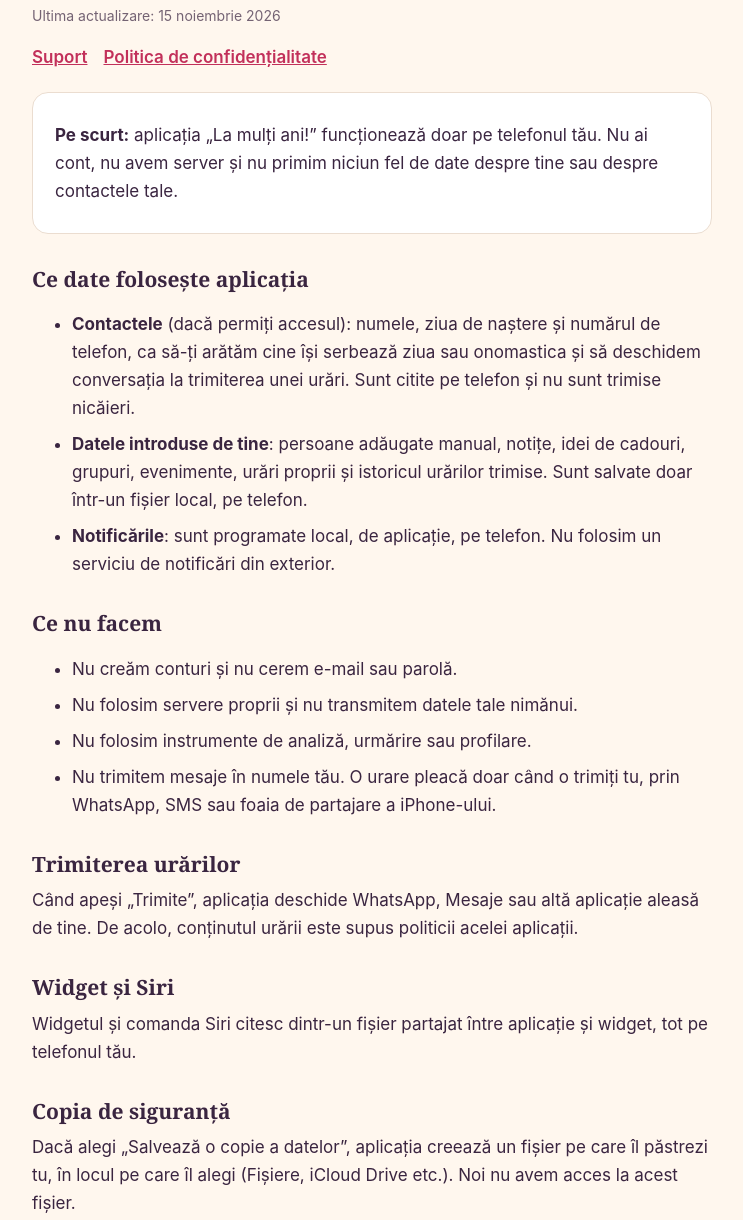
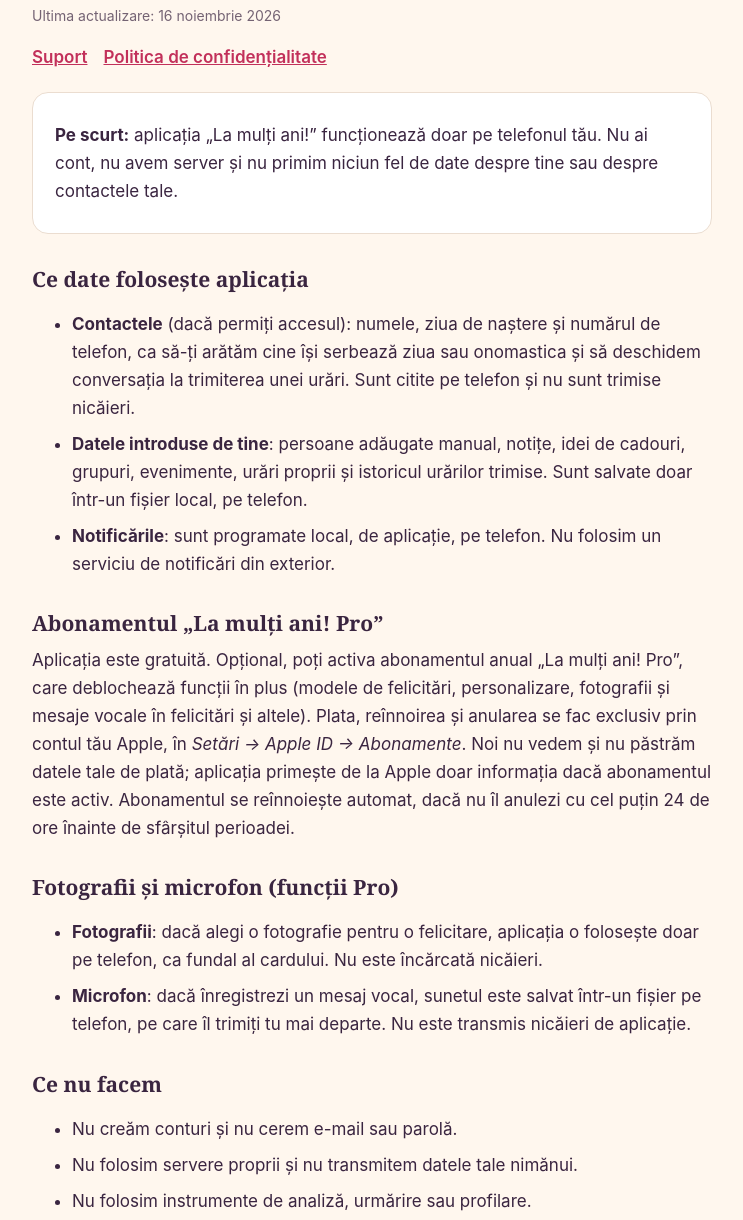
Before and after one commit to garconai93/lamultiani, a plain HTML site: page privacy.html in a window 1280 px wide. Shown: the part 74-1294 px from the top of the page, without its empty margins (268-1011 px from the left). Drawn offline with Linux system fonts and the light colour scheme.

Commit message:
Pagini: abonamentul Pro, fotografii și microfon
Co-Authored-By: Claude Sonnet 5.5 <noreply@anthropic.com>
Claude-Session: https://claude.ai/code/session_012Ypcx1z1NVf9b1koShhuq6

```diff
--- a/privacy.html
+++ b/privacy.html
@@ -9,7 +9,7 @@
 <body>
 <main>
 <h1>Politica de confidențialitate</h1>
-<p class="muted">Ultima actualizare: 15 noiembrie 2026</p>
+<p class="muted">Ultima actualizare: 16 noiembrie 2026</p>
 <nav><a href="index.html">Suport</a><a href="privacy.html">Politica de confidențialitate</a></nav>
 
 <div class="card">
@@ -21,6 +21,15 @@
 <li><strong>Contactele</strong> (dacă permiți accesul): numele, ziua de naștere și numărul de telefon, ca să-ți arătăm cine își serbează ziua sau onomastica și să deschidem conversația la trimiterea unei urări. Sunt citite pe telefon și nu sunt trimise nicăieri.</li>
 <li><strong>Datele introduse de tine</strong>: persoane adăugate manual, notițe, idei de cadouri, grupuri, evenimente, urări proprii și istoricul urărilor trimise. Sunt salvate doar într-un fișier local, pe telefon.</li>
 <li><strong>Notificările</strong>: sunt programate local, de aplicație, pe telefon. Nu folosim un serviciu de notificări din exterior.</li>
+</ul>
+
+<h2>Abonamentul „La mulți ani! Pro”</h2>
+<p>Aplicația este gratuită. Opțional, poți activa abonamentul anual „La mulți ani! Pro”, care deblochează funcții în plus (modele de felicitări, personalizare, fotografii și mesaje vocale în felicitări și altele). Plata, reînnoirea și anularea se fac exclusiv prin contul tău Apple, în <em>Setări → Apple ID → Abonamente</em>. Noi nu vedem și nu păstrăm datele tale de plată; aplicația primește de la Apple doar informația dacă abonamentul este activ. Abonamentul se reînnoiește automat, dacă nu îl anulezi cu cel puțin 24 de ore înainte de sfârșitul perioadei.</p>
+
+<h2>Fotografii și microfon (funcții Pro)</h2>
+<ul>
+<li><strong>Fotografii</strong>: dacă alegi o fotografie pentru o felicitare, aplicația o folosește doar pe telefon, ca fundal al cardului. Nu este încărcată nicăieri.</li>
+<li><strong>Microfon</strong>: dacă înregistrezi un mesaj vocal, sunetul este salvat într-un fișier pe telefon, pe care îl trimiți tu mai departe. Nu este transmis nicăieri de aplicație.</li>
 </ul>
 
 <h2>Ce nu facem</h2>
@@ -47,7 +56,7 @@
 <p>Aplicația nu colectează date de la nimeni, nici de la copii. Toate informațiile rămân pe telefon.</p>
 
 <h2>Modificări</h2>
-<p>Dacă aplicația se schimbă în așa fel încât să folosească alte date (de exemplu, dacă adăugăm reclame sau abonamente), vom actualiza această pagină înainte, iar data de sus se va schimba.</p>
+<p>Dacă aplicația se schimbă în așa fel încât să folosească alte date (de exemplu, dacă adăugăm reclame sau alte servicii), vom actualiza această pagină înainte, iar data de sus se va schimba.</p>
 
 <h2>Contact</h2>
 <p>Întrebări despre confidențialitate: <a href="mailto:garconai93@gmail.com">garconai93@gmail.com</a>.</p>
```
Also changed, not shown: index.html (+3 -0 lines).
